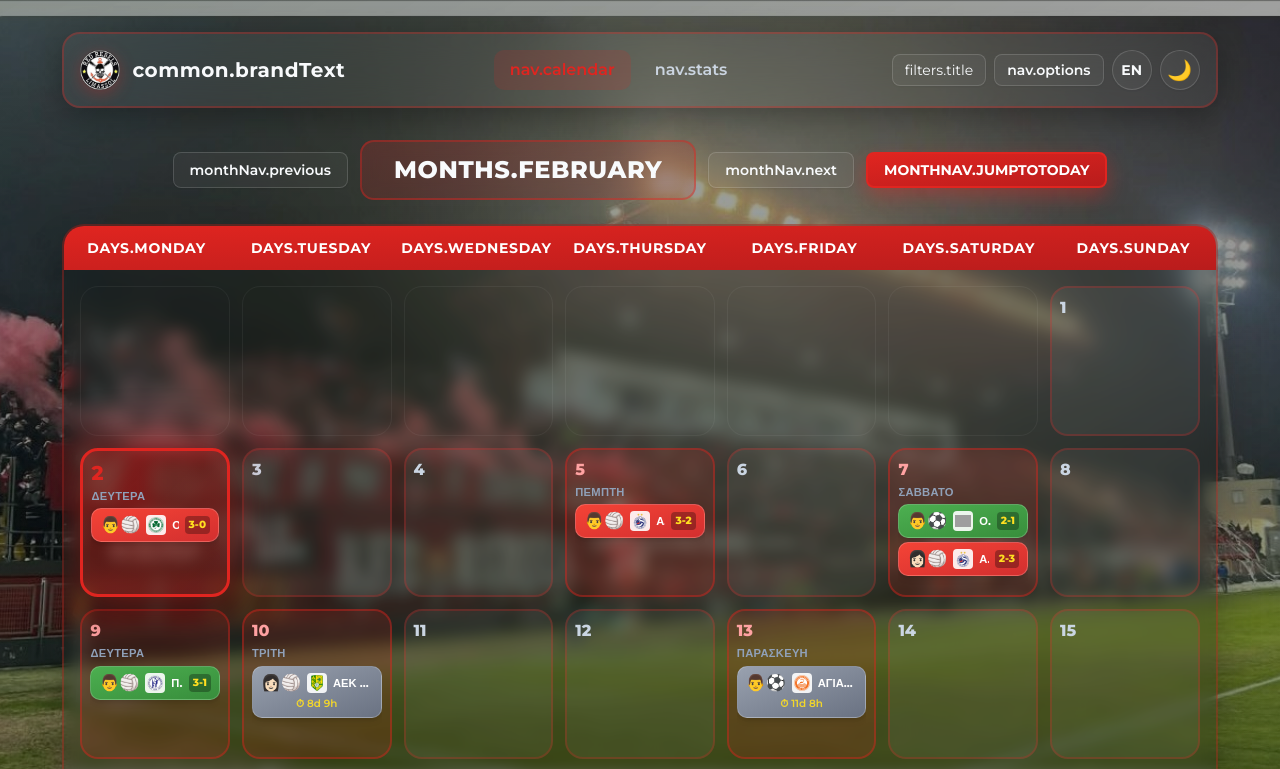
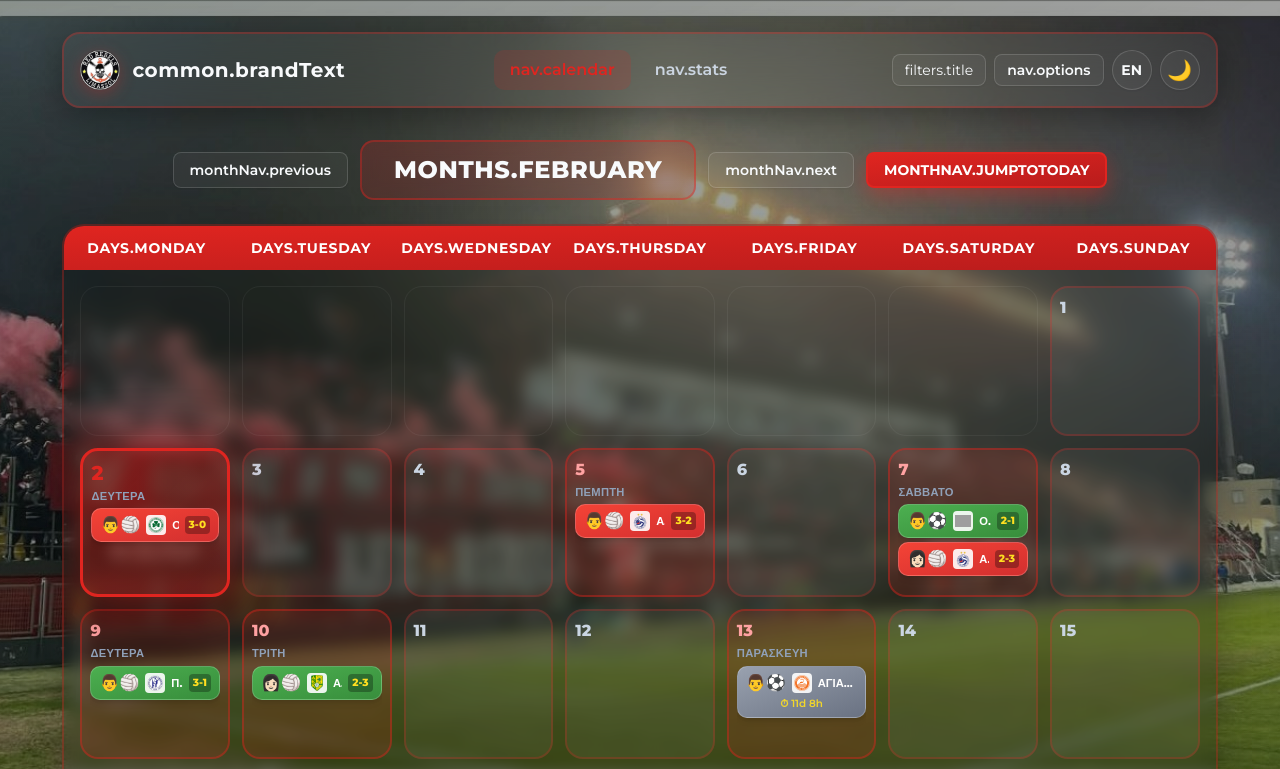
Before and after one commit to red-rebels-lim/red-rebels-lim.github.io, a React (Vite) app in the folder app/: page /#/ in a window 1280 px wide. Shown: the top 769 px of the page. Built offline with nearby package versions, Linux system fonts and the light colour scheme; grey boxes are pictures that could not be loaded; the HTML template or start-up script is replaced by a standard one.

Commit message:
score update

```diff
--- a/app/src/data/events.ts
+++ b/app/src/data/events.ts
@@ -561,6 +561,8 @@ export const eventsData: EventsData = {
       opponent: 'ΑΕΚ ΛΑΡΝΑΚΑΣ (Γ)',
       time: '20:00',
       venue: 'Κίτιον',
+      status:'played',
+      score:'2-3',
       logo: 'images/team_logos/ΑΕΚ ΛΑΡΝΑΚΑΣ.png'
     },
     {
```
